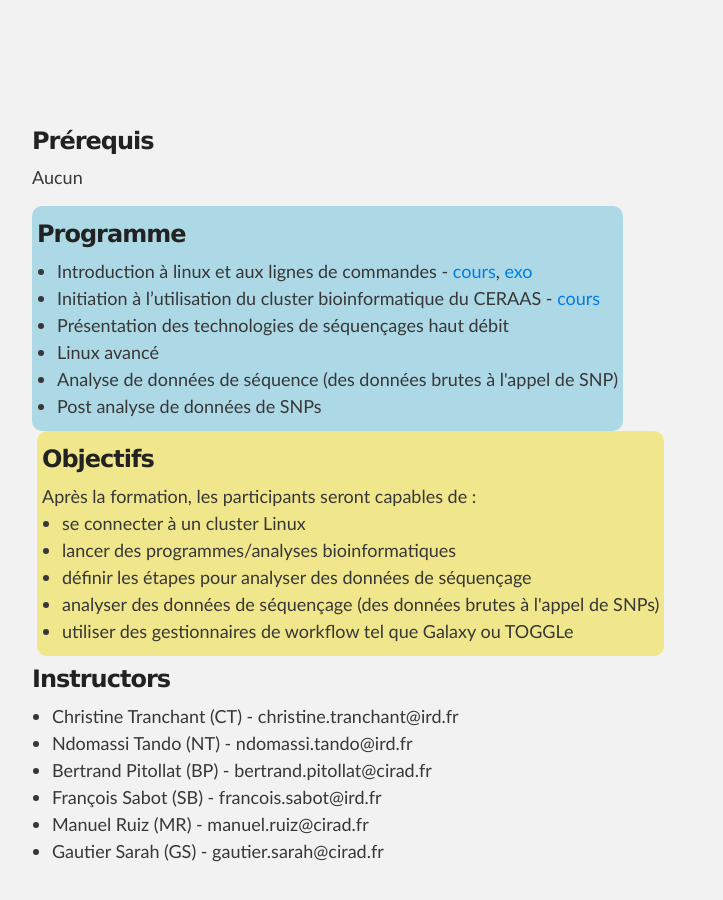
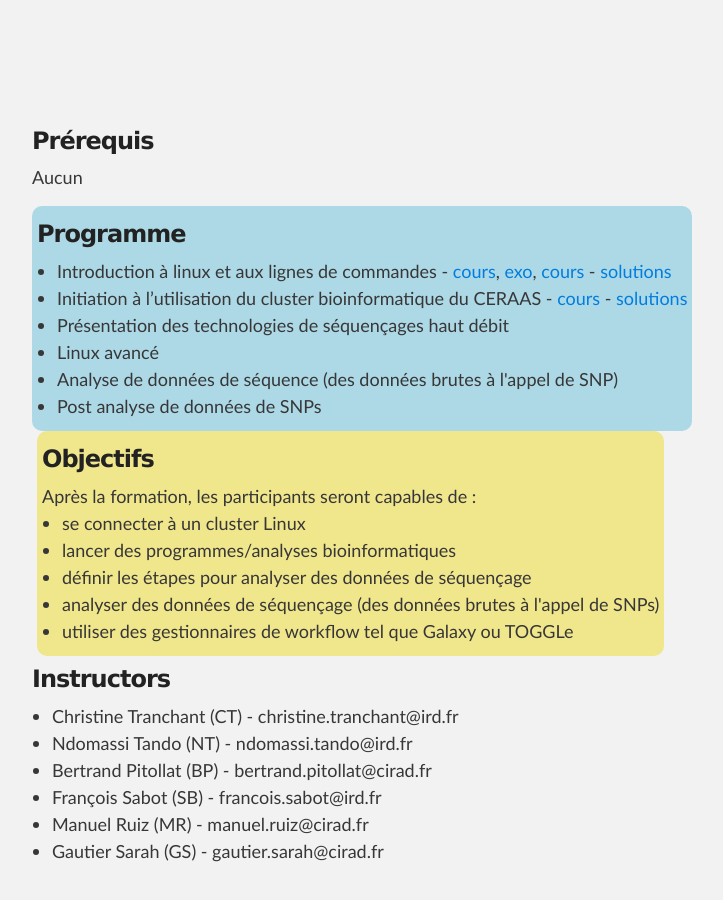
Before and after one commit to SouthGreenPlatform/trainings, a Jekyll site: the page built from _pages/ngsTrainings.md, in a window 1280 px wide and 900 px high, scrolled down 2374 px. Shown: the whole window, without its empty margins (18-741 px from the left). Built offline with Jekyll 4.4.1, drawn with Linux system fonts in a browser that asks for light colours; nearby versions of some CDN libraries.

Commit message:
Update ngsTrainings.md

```diff
--- a/_pages/ngsTrainings.md
+++ b/_pages/ngsTrainings.md
@@ -28,8 +28,8 @@
 <div id="colonne1">
 <h3>Programme</h3>
 <ul>
-<li>Introduction à linux et aux lignes de commandes - <a target="_blank" href="{{ site.url }}/files/linux/GuideDeSurvieLinux-thies2018.pdf">cours</a>, <a target="_blank" href="{{ site.url }}/linux/linuxGuidePractice">exo</a> </li>
-<li>Initiation à l’utilisation du cluster  bioinformatique du CERAAS - <a target="_blank" href="{{ site.url }}/files/hpc/HPC_thies.pdf">cours</a></li>
+<li>Introduction à linux et aux lignes de commandes - <a target="_blank" href="{{ site.url }}/files/linux/GuideDeSurvieLinux-thies2018.pdf">cours</a>, <a target="_blank" href="{{ site.url }}/linux/linuxGuidePractice">exo</a>, <a target="_blank" href="{{ site.url }}/files/hpc/HPC_thies.pdf">cours</a> - <a target="_blank" href="https://docs.google.com/document/d/1Avtr9l2JIOOkivcPmlmHijEQ70jToDT1YIZAR-0psA0/edit?usp=sharing">solutions</a> </li>
+<li>Initiation à l’utilisation du cluster  bioinformatique du CERAAS - <a target="_blank" href="{{ site.url }}/files/hpc/HPC_thies.pdf">cours</a> - <a target="_blank" href="https://docs.google.com/document/d/15jBDMKtJbY4LUznbAzxnkC2M7vGgGscA_z2ly1bcIcU/edit?usp=sharing">solutions</a></li>
 <li>Présentation des technologies de séquençages haut débit </li>
 <li>Linux avancé</li>
 <li>Analyse de données de séquence (des données brutes à l'appel de SNP)</li>
```
